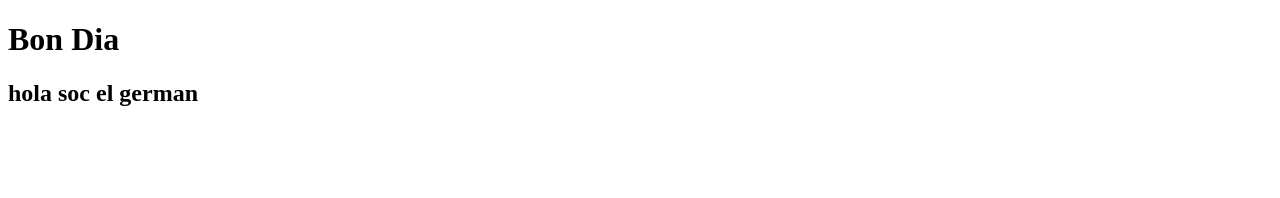
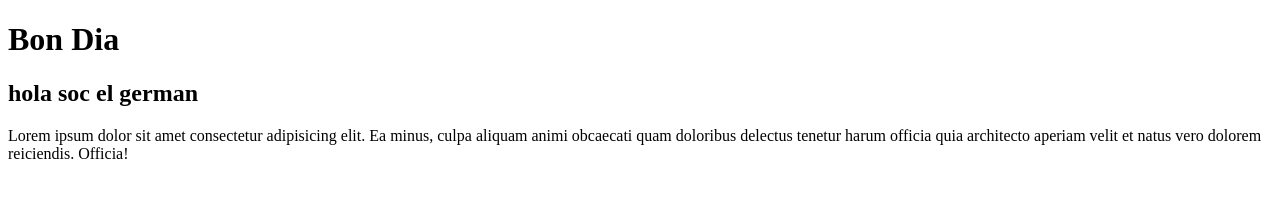
Before and after one commit to Germanin2007/PR1-git, a plain HTML site: page index.html in a window 1280 px wide. Drawn offline with Linux system fonts and the light colour scheme.

Commit message:
parragraf afegit

```diff
--- a/index.html
+++ b/index.html
@@ -8,5 +8,6 @@
 <body>
     <h1>Bon Dia</h1>
     <h2>hola soc el german<h2></h2>
+    <p>Lorem ipsum dolor sit amet consectetur adipisicing elit. Ea minus, culpa aliquam animi obcaecati quam doloribus delectus tenetur harum officia quia architecto aperiam velit et natus vero dolorem reiciendis. Officia!</p>
 </body>
 </html>
```
